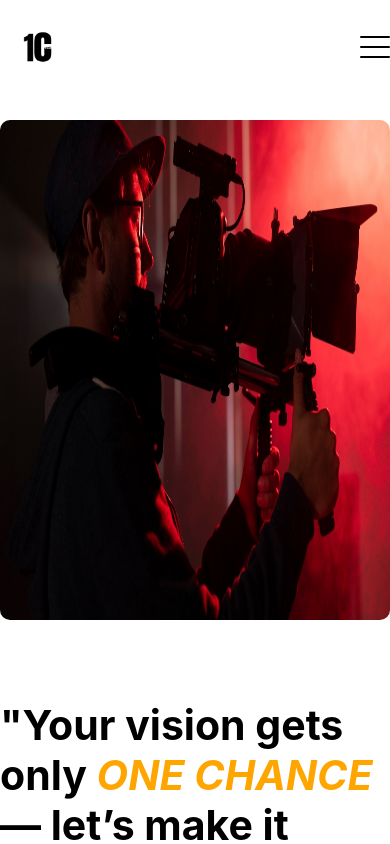
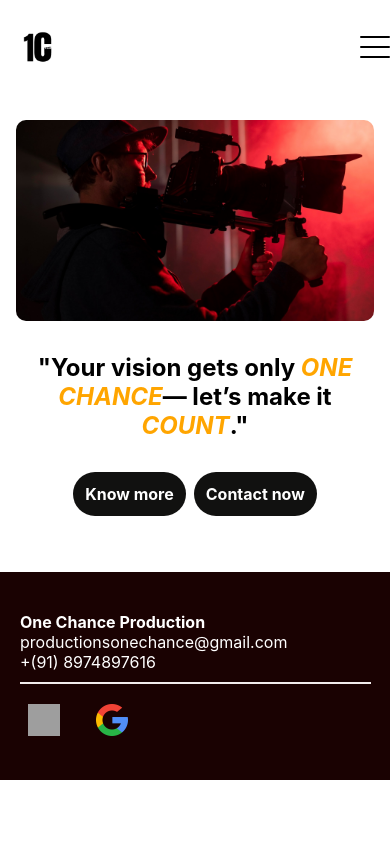
Before and after one commit to onechanceproduction/Onechanceproduction, a React (Create React App) app: page /#/home in a window 390 px wide. Before the commit this address led to /#/home. Shown: the top 844 px of the page. Built offline with nearby package versions, Linux system fonts and the light colour scheme; grey boxes are pictures that could not be loaded.

Commit message:
fixed css for mobile view

```diff
--- a/src/About.css
+++ b/src/About.css
@@ -66,27 +66,43 @@
     border-top: 2px solid #070707;
   }
 
-@media (max-width: 768px) {
+  @media (max-width: 768px) {
     .image-container {
+      display: flex;
+      justify-content: center;
+      align-items: center;
       text-align: center;
+      height: auto; /* Allow height to adjust */
+      padding: 0 1rem;
     }
 
     .about-img {
       width: 100%;
       height: auto;
       border-radius: 10px;
+      max-width: 100%;
     }
 
     .button {
       display: flex;
       justify-content: center;
+      flex-direction: row;  /* Keep buttons in a row */
+      gap: 0.5rem;          /* Space between buttons */
       margin-top: 2.5rem;
+      padding: 0 1rem;
+      flex-wrap: nowrap;    /* Keep on same line */
     }
 
     .explore-now {
-      width: 80%;
-      max-width: 200px;
+      flex: 1 1 auto;             /* Allow button to shrink/grow */
+      min-width: 120px;           /* Prevent it from getting too small */
       padding: 10px;
       font-size: 1rem;
+      white-space: nowrap;        /* Prevent text wrapping */
+      text-align: center;
+    }
+
+    .vertical-line {
+      display: none; /* Hide on mobile if it interferes visually */
     }
   }
--- a/src/Home.css
+++ b/src/Home.css
@@ -72,9 +72,11 @@
     margin-top: 3rem;
   }
 
-@media (max-width: 768px) {
+  @media (max-width: 768px) {
     .img-container {
       text-align: center;
+      height: auto; /* let image height adapt */
+      padding: 0 1rem; /* prevent image from touching edges */
     }
 
     .about-img {
@@ -83,10 +85,23 @@
       border-radius: 10px;
     }
 
-    .button {
-      display: flex;
-      justify-content: center;
-      margin-top: 2.5rem;
+    .text {
+      padding-top: 2rem;
+      font-size: 1.5rem;
+      text-align: center;
+      padding-left: 1rem;
+      padding-right: 1rem;
+    }
+
+    .home-button {
+        display: flex;
+        flex-direction: row;
+        justify-content: center;
+        align-items: center;
+        gap: 0.5rem;
+        flex-wrap: nowrap; /* Force same line */
+        margin-top: 2rem;
+        padding: 0 1rem;
     }
 
     .know-more {
@@ -94,5 +109,13 @@
       max-width: 200px;
       padding: 10px;
       font-size: 1rem;
+      white-space: nowrap;
+    }
+
+    .heading-container {
+      flex-direction: column;
+      text-align: center;
+      padding: 0 1rem;
+      gap: 0.5rem;
     }
   }
--- a/src/Projects.css
+++ b/src/Projects.css
@@ -32,8 +32,8 @@
   .project-card {
     position: relative;
     overflow: hidden;
-    width: 26rem;
-    max-width: 570px;
+    width: 100%;
+    max-width: 26rem;
     cursor: pointer;
     text-decoration: none;
     transition: transform 0.3s ease;
```
